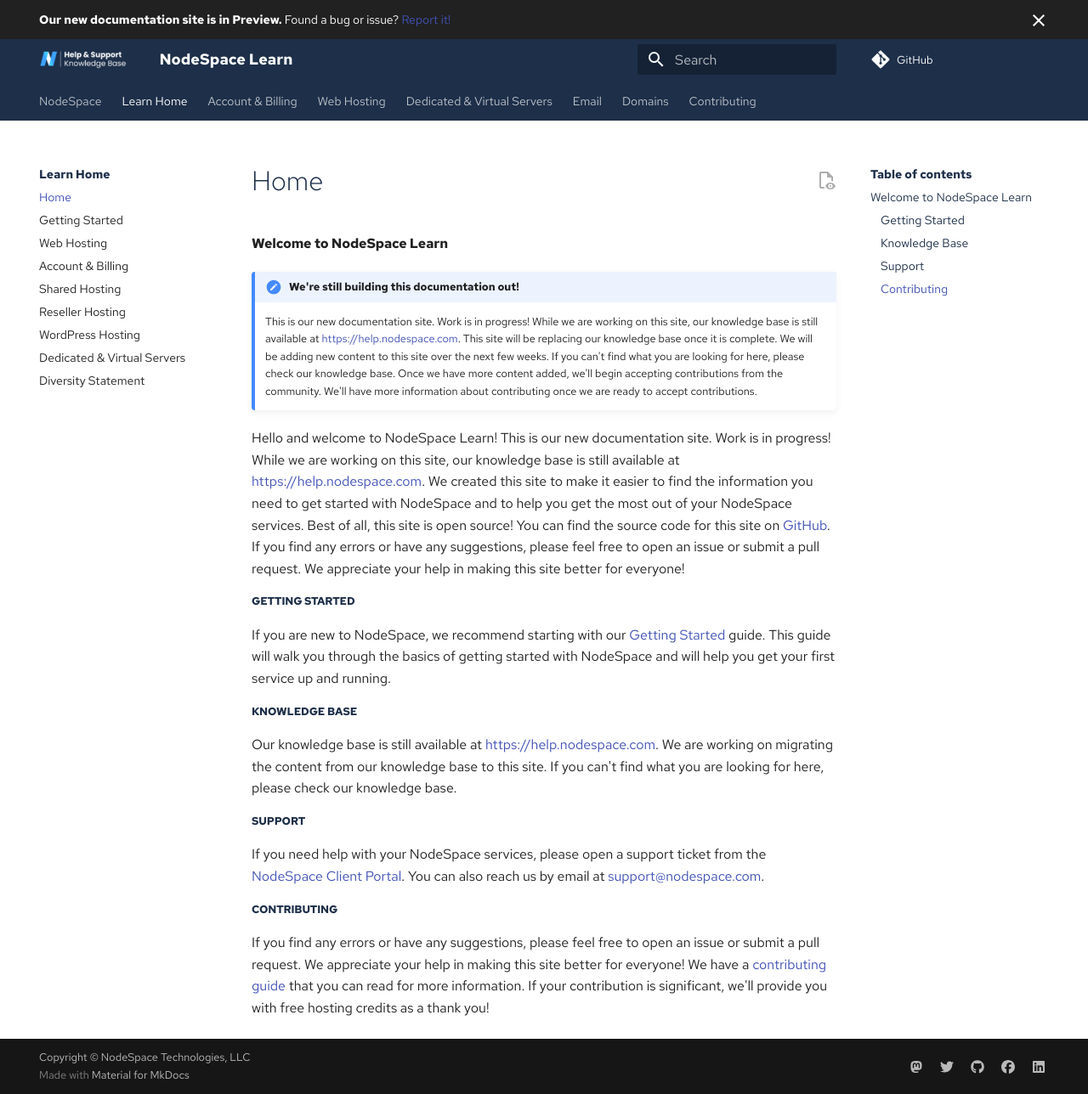
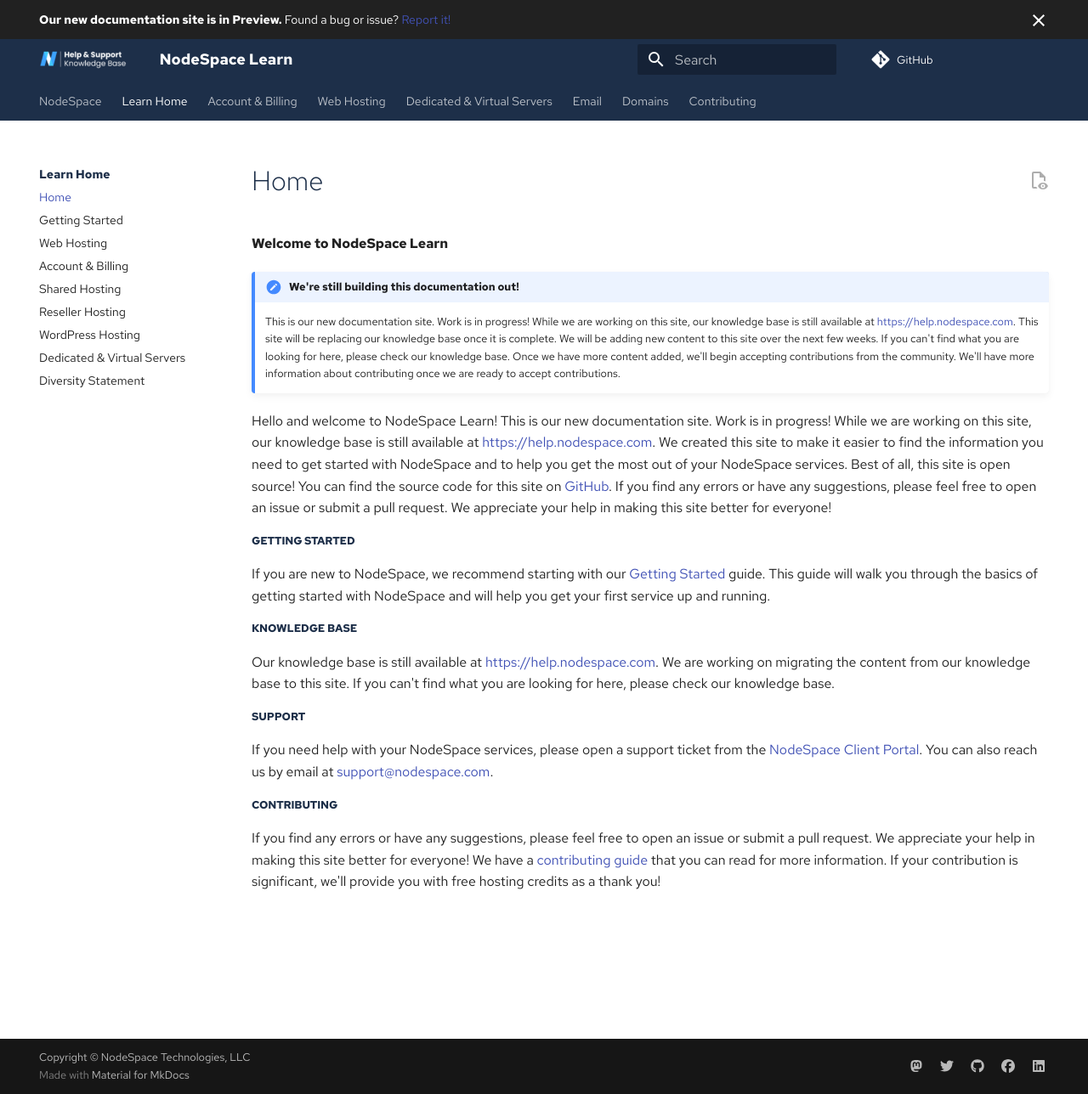
Before and after one commit to nodespacehosting/nodespace-learn, an MkDocs documentation site: the page built from docs/index.md, in a window 1280 px wide and 1288 px high. Shown: the whole window at 85% size. Built offline with MkDocs 1.6.1 and Material for MkDocs 9.7.7, drawn with Linux system fonts in a browser that asks for light colours; some web fonts are replaced; comment, search, counter and statistics services are not loaded; part of the change alters nothing that is shown.

```diff
--- a/docs/index.md
+++ b/docs/index.md
@@ -1,3 +1,9 @@
+---
+title: NodeSpace Learn
+hide:
+    - toc
+---
+
 # Welcome to NodeSpace Learn
 
 !!! note "We're still building this documentation out!"
```
